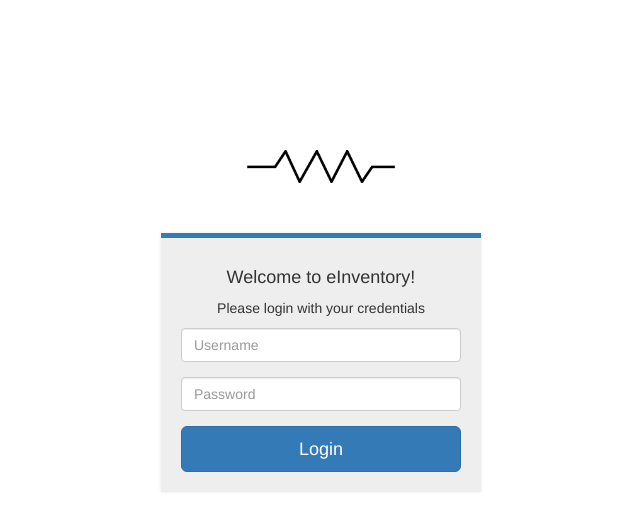
After one commit to nishant8887/elecinventory, a Django app: page / in a window 1280 px wide. The commit adds this page. Shown: the top 531 px of the page, without its empty margins (319-959 px from the left). Run offline with Django 3.2, Linux system fonts and the light colour scheme; some libraries are stand-ins or nearby versions.

Commit message:
Added login screen

```diff
--- a/webapp/inventory/static/inventory/css/inventory.css
+++ b/webapp/inventory/static/inventory/css/inventory.css
@@ -83,3 +83,32 @@ label.control-label {
 .label-quantity {
 	font-size: 13px;
 }
+
+.login-box {
+	position: relative;
+    background: #EEEEEE;
+    max-width: 320px;
+    width: 100%;
+    border-top: 5px solid #337AB7;
+    box-shadow: 0 0 3px rgba(0, 0, 0, 0.1);
+    margin: 0 auto;
+    padding: 20px;
+    text-align: center;
+}
+
+.login-img {
+	width: 200px;
+	margin: 0 auto;
+	padding-top: 150px;
+	padding-bottom: 50px;
+	text-align: center;
+}
+
+.login-alert {
+	color: #A44;
+}
+
+.title-img {
+	max-width: 75%;
+	height: auto;
+}
--- a/webapp/inventory/templates/inventory/component_search.html
+++ b/webapp/inventory/templates/inventory/component_search.html
@@ -167,8 +167,8 @@
                 <div class="modal-body">
                     <table class="table table-condensed modal-info" data-bind="if: selectedComponent() != null">
                         <tbody>
-                            <tr><td>Quantity</td><td data-bind="text: selectedComponent().quantity"></td></tr>
-                            <tr><td>Box</td><td data-bind="text: selectedComponent().box"></td></tr>
+                            <tr><td class="col-md-6">Quantity</td><td class="col-md-6" data-bind="text: selectedComponent().quantity"></td></tr>
+                            <tr><td class="col-md-6">Box</td><td class="col-md-6" data-bind="text: selectedComponent().box"></td></tr>
                         </tbody>
                     </table>
                     <div class="modal-form">
--- /dev/null
+++ b/webapp/inventory/templates/inventory/login.html
@@ -0,0 +1,39 @@
+{% extends "main/base.html" %}
+{% load staticfiles %}
+
+{% block stylesheets %}
+<link rel="stylesheet" href="{% static 'main/css/bootstrap.min.css' %}">
+<link rel="stylesheet" href="{% static 'inventory/css/inventory.css' %}">
+{% endblock %}
+
+{% block js %}
+<script src="{% static 'main/js/jquery-3.2.1.min.js' %}"></script>
+<script src="{% static 'main/js/bootstrap.min.js' %}"></script>
+{% endblock %}
+
+{% block title %}Login{% endblock %}
+
+{% block content %}
+<body>
+	<div class="login-img">
+		<img class="title-img" src="{% static 'inventory/images/logo.png' %}"></img>
+	</div>
+	<div class="login-box">
+		<h4>Welcome to eInventory!</h4>
+		<p>Please login with your credentials</p>
+		<form class="form" method="post" action="/">
+			{% csrf_token %}
+			<div class="form-group">
+				<input type="text" class="form-control" name="username" placeholder="Username" value="{{ username }}">
+			</div>
+			<div class="form-group">
+				<input type="password" class="form-control" name="password" placeholder="Password">
+			</div>
+			{% if error %}
+				<p class="help-block login-alert">{{ error }}</p>
+			{% endif %}
+			<button type="submit" class="btn btn-primary btn-lg btn-block login-btn">Login</button>
+		</form>
+	</div>
+</body>
+{% endblock %}
--- a/webapp/inventory/urls.py
+++ b/webapp/inventory/urls.py
@@ -9,8 +9,10 @@ urlpatterns = [
     url(r'^components/(?P<component_type_id>[0-9]+)/property_values/$', views.get_property_values),
     url(r'^components/(?P<component_type_id>[0-9]+)/search/$', views.search_items),
 
-    url(r'^inventory/(?P<component_id>[0-9]+)/$', views.view_component),
     url(r'^inventory/(?P<component_id>[0-9]+)/edit/$', views.edit_component),
     url(r'^inventory/(?P<component_id>[0-9]+)/update/quantity/$', views.update_component_quantity),
     url(r'^inventory/(?P<component_id>[0-9]+)/update/box/$', views.update_component_box),
+
+    url(r'^$', views.login_view),
+    url(r'^logout/$', views.logout_view),
 ]
--- a/webapp/inventory/views.py
+++ b/webapp/inventory/views.py
@@ -3,21 +3,30 @@ from __future__ import unicode_literals
 
 from django.shortcuts import render, get_object_or_404
 from django.http import HttpResponse, HttpResponseRedirect, HttpResponseBadRequest, Http404
+from django.contrib.auth import authenticate, login, logout
+from django.contrib.auth.decorators import login_required
+from django.contrib.auth.models import AnonymousUser
 
 from django.core.paginator import Paginator, EmptyPage, PageNotAnInteger
 
 from .models import ComponentType, Property, Component
 import json
 
+
+@login_required
 def list_components(request):
     component_types = ComponentType.objects.all()
     return render(request, 'inventory/component_list.html', {'components': component_types})
 
+
+@login_required
 def search_components(request, component_type_id):
     component_type = ComponentType.objects.get(id=component_type_id)
     properties = component_type.properties.all()
     return render(request, 'inventory/component_search.html', {'component_type': component_type, 'properties': properties})
 
+
+@login_required
 def add_component(request, component_type_id):
     component_type = get_object_or_404(ComponentType, id=component_type_id)
     errors = []
@@ -36,8 +45,10 @@ def add_component(request, component_type_id):
             c.save()
             return HttpResponse(json.dumps({}), content_type="application/json")
         return HttpResponse({"errors": errors}, content_type="application/json", status=400)
-    raise Http404
+    return HttpResponse(status=405)
 
+
+@login_required
 def get_property_values(request, component_type_id):
     if request.method == "POST":
         data = json.loads(request.body)
@@ -75,8 +86,10 @@ def get_property_values(request, component_type_id):
             property_values_list.append(v)
 
         return HttpResponse(json.dumps({'property_values': property_values_list}), content_type="application/json")
-    raise Http404
+    return HttpResponse(status=405)
 
+
+@login_required
 def search_items(request, component_type_id):
     if request.method == "POST":
         params = json.loads(request.body)
@@ -133,9 +146,9 @@ def search_items(request, component_type_id):
                         show_unit = False
 
                     if show_unit:
-                        s_text += '<tr><td>'+ p.name.title() + '</d><td>' + pv + ' ' + p.unit.title() + '</td></tr>'
+                        s_text += '<tr><td class="col-md-6">'+ p.name.title() + '</d><td class="col-md-6">' + pv + ' ' + p.unit.title() + '</td></tr>'
                     else:
-                        s_text += '<tr><td>'+ p.name.title() + '</td><td>' + pv + '</td></tr>'
+                        s_text += '<tr><td class="col-md-6">'+ p.name.title() + '</td><td class="col-md-6">' + pv + '</td></tr>'
 
                     v['text'] = s_text
 
@@ -153,8 +166,10 @@ def search_items(request, component_type_id):
         }
 
         return HttpResponse(json.dumps(result), content_type="application/json")
-    raise Http404
+    return HttpResponse(status=405)
 
+
+@login_required
 def update_component_quantity(request, component_id):
     if request.method == 'POST':
         q = request.POST.get('diff', 0)
@@ -171,9 +186,10 @@ def update_component_quantity(request, component_id):
 
         component.save(update_fields=['quantity'])
         return HttpResponse(json.dumps({}), content_type='application/json')
-    else:
-        return HttpResponse(json.dumps({}), content_type='application/json')
+    return HttpResponse(status=405)
 
+
+@login_required
 def update_component_box(request, component_id):
     if request.method == 'POST':
         box = request.POST.get('box', '')
@@ -181,9 +197,10 @@ def update_component_box(request, component_id):
         component.box_id = box
         component.save(update_fields=['box_id'])
         return HttpResponse(json.dumps({}), content_type='application/json')
-    else:
-        return HttpResponse(json.dumps({}), content_type='application/json')
+    return HttpResponse(status=405)
 
+
+@login_required
 def process_component(component, parameters):
     data = {}
     errors = []
@@ -227,7 +244,34 @@ def process_component(component, parameters):
 
     return data, errors
 
-# Create your views here.
+
+def login_view(request):
+    if request.method == 'GET':
+        if request.user != AnonymousUser():
+            return HttpResponseRedirect('/components/')
+        return render(request, 'inventory/login.html', {})
+    if request.method == 'POST':
+        username = request.POST.get('username', None)
+        password = request.POST.get('password', None)
+        user = authenticate(request, username=username, password=password)
+
+        if user is not None:
+            login(request, user)
+            return HttpResponseRedirect('/components/')
+        else:
+            error = "Invalid username or password. Try again."
+            return render(request, 'inventory/login.html', {'error': error, 'username': username})
+    return HttpResponse(status=405)
+
+
+@login_required
+def logout_view(request):
+    logout(request)
+    return HttpResponseRedirect('/')
+
+
+# Old views
+@login_required
 def edit_component(request, component_id):
     component = Component.objects.get(id=component_id)
     component_type = component.component_type
@@ -250,6 +294,8 @@ def edit_component(request, component_id):
 
     return render(request, 'inventory/component.html', {'edit_type': True, 'name': component_type.name, 'properties': component_type.properties.all, 'errors': errors, 'data': data})
 
+
+@login_required
 def view_component(request, component_id):
     component = Component.objects.get(id=component_id)
     component_type = component.component_type
```
